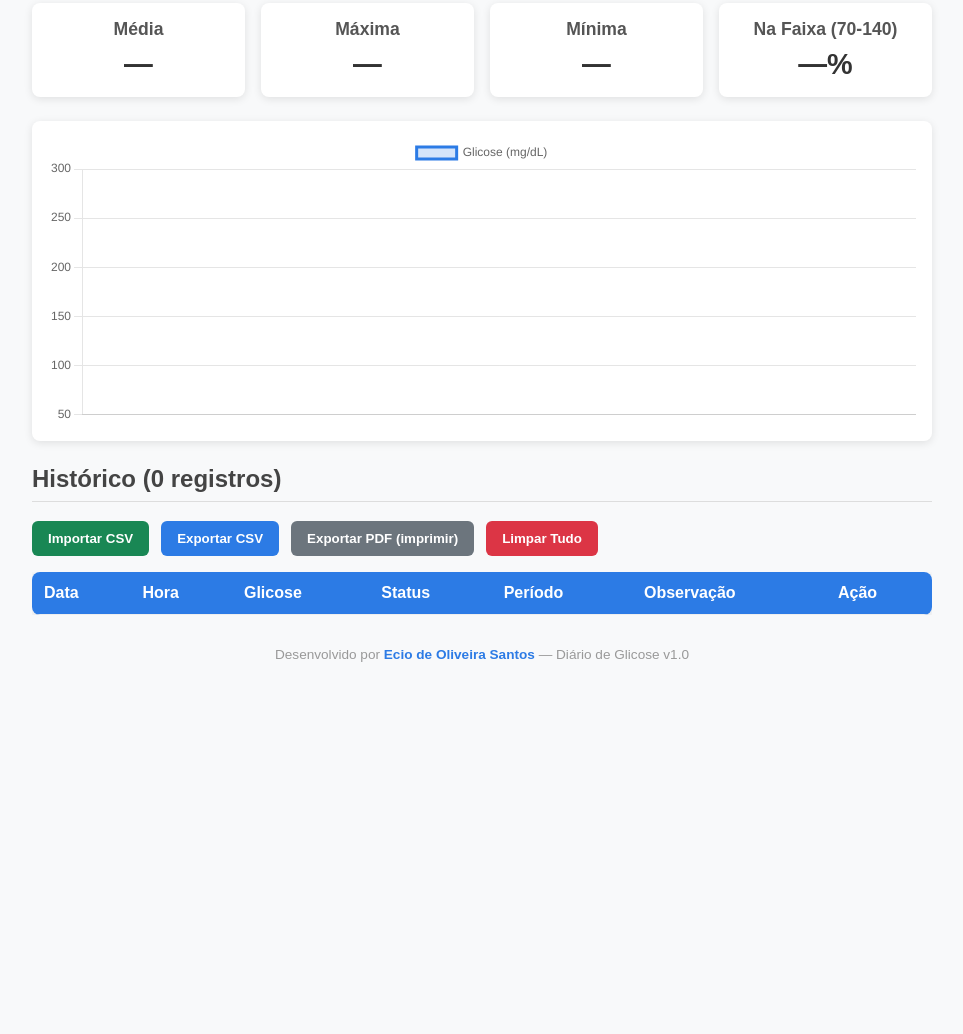
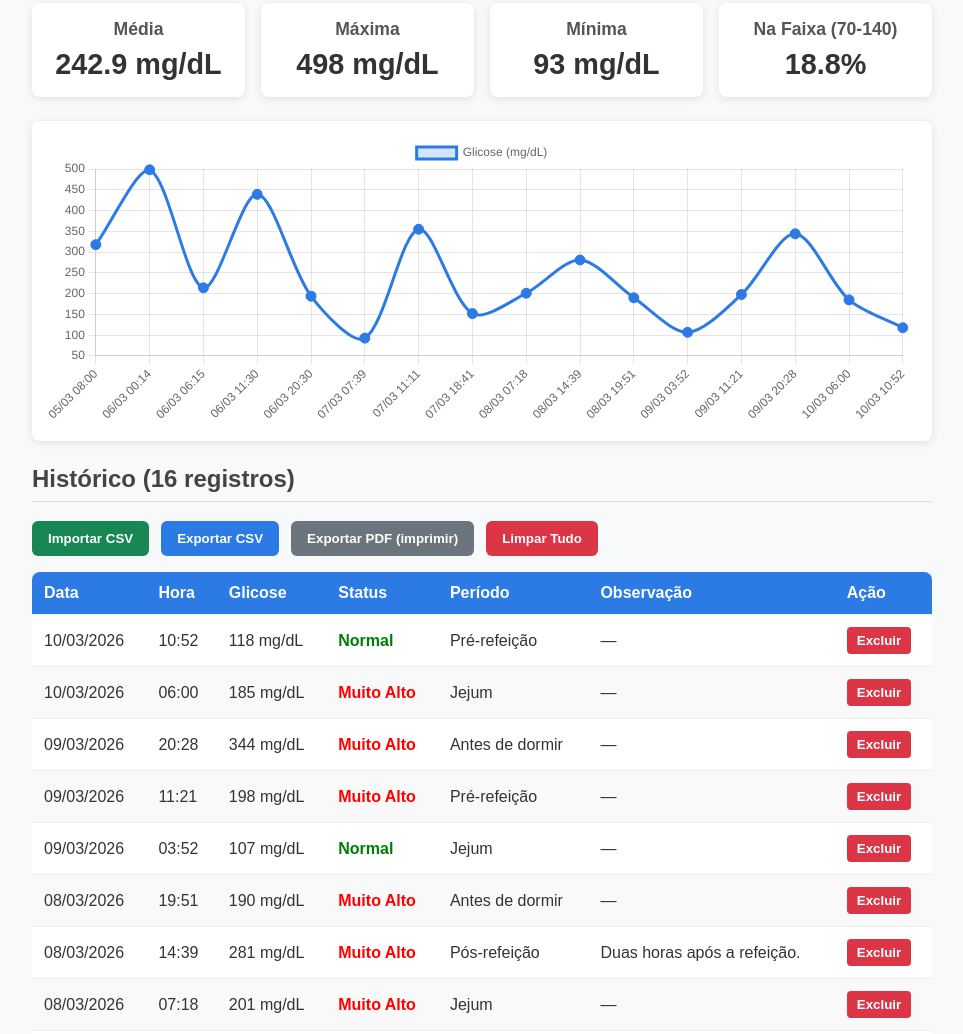
Before and after one commit to Eciopai1/Glicose, a plain HTML site: page teste.html in a window 1280 px wide. Shown: the part 799-1833 px from the top of the page, without its empty margins (158-1121 px from the left). Before the commit the page ends 1489 px from the top, so only its background shows below. Drawn offline with nearby package versions, Linux system fonts and the light colour scheme.

Commit message:
feat: carrega registros p/ quem não conseguiu ler o antigo CSV

```diff
--- a/teste.html
+++ b/teste.html
@@ -443,7 +443,34 @@
   </div>
 
   <script>
+    const historicoDaImagem = [
+      { dataHora: '2026-03-10T10:52', valor: 118, periodo: 'Pré-refeição', observacao: '' },
+      { dataHora: '2026-03-10T06:00', valor: 185, periodo: 'Jejum', observacao: '' },
+      { dataHora: '2026-03-09T20:28', valor: 344, periodo: 'Antes de dormir', observacao: '' },
+      { dataHora: '2026-03-09T11:21', valor: 198, periodo: 'Pré-refeição', observacao: '' },
+      { dataHora: '2026-03-09T03:52', valor: 107, periodo: 'Jejum', observacao: '' },
+      { dataHora: '2026-03-08T19:51', valor: 190, periodo: 'Antes de dormir', observacao: '' },
+      { dataHora: '2026-03-08T14:39', valor: 281, periodo: 'Pós-refeição', observacao: 'Duas horas após a refeição.' },
+      { dataHora: '2026-03-08T07:18', valor: 201, periodo: 'Jejum', observacao: '' },
+      { dataHora: '2026-03-07T18:41', valor: 152, periodo: 'Antes de dormir', observacao: '' },
+      { dataHora: '2026-03-07T11:11', valor: 355, periodo: 'Pré-refeição', observacao: '' },
+      { dataHora: '2026-03-07T07:39', valor: 93, periodo: 'Jejum', observacao: '' },
+      { dataHora: '2026-03-06T20:30', valor: 194, periodo: 'Antes de dormir', observacao: '' },
+      { dataHora: '2026-03-06T11:30', valor: 439, periodo: 'Pré-refeição', observacao: '' },
+      { dataHora: '2026-03-06T06:15', valor: 214, periodo: 'Jejum', observacao: '' },
+      { dataHora: '2026-03-06T00:14', valor: 498, periodo: 'Jejum', observacao: '' },
+      { dataHora: '2026-03-05T08:00', valor: 318, periodo: 'Jejum', observacao: '' }
+    ];
+
     let registros = JSON.parse(localStorage.getItem('glicoseRegistros')) || [];
+
+    // Importa automaticamente os dados da imagem (executa uma só vez)
+    const jaImportouImagem = registros.some(r => r.dataHora === '2026-03-05T08:00' && r.valor === 318);
+    if (!jaImportouImagem) {
+      registros = [...registros, ...historicoDaImagem];
+      localStorage.setItem('glicoseRegistros', JSON.stringify(registros));
+    }
+
     const chartCtx = document.getElementById('glicoseChart').getContext('2d');
     let chart;
     let ultimaMedicao = null;
@@ -654,6 +681,12 @@
           let linha = linhas[i].trim();
           if (!linha) continue;
 
+          // Suporte para CSV brasileiro (onde o separador é ; ao invés de ,)
+          if (linha.includes(';') && !linha.includes(',')) {
+            // Troca os ponto-e-vírgulas por vírgulas só pra não quebrar a nossa leitura abaixo
+            linha = linha.split(';').join(',');
+          }
+
           // Processa o CSV lidando com aspas duplas (RegEx divide por vírgulas fora de aspas)
           // Formato esperado: "Data","Hora",Glicose,"Status","Período","Observação"
           const partes = linha.match(/(".*?"|[^",\s]+)(?=\s*,|\s*$)/g);
```
Also changed, not shown: Opera Instantâneo_2026-03-10_120538_RelatB3rio20Glicose%20(1).pdf.png (added), 1 other file.
